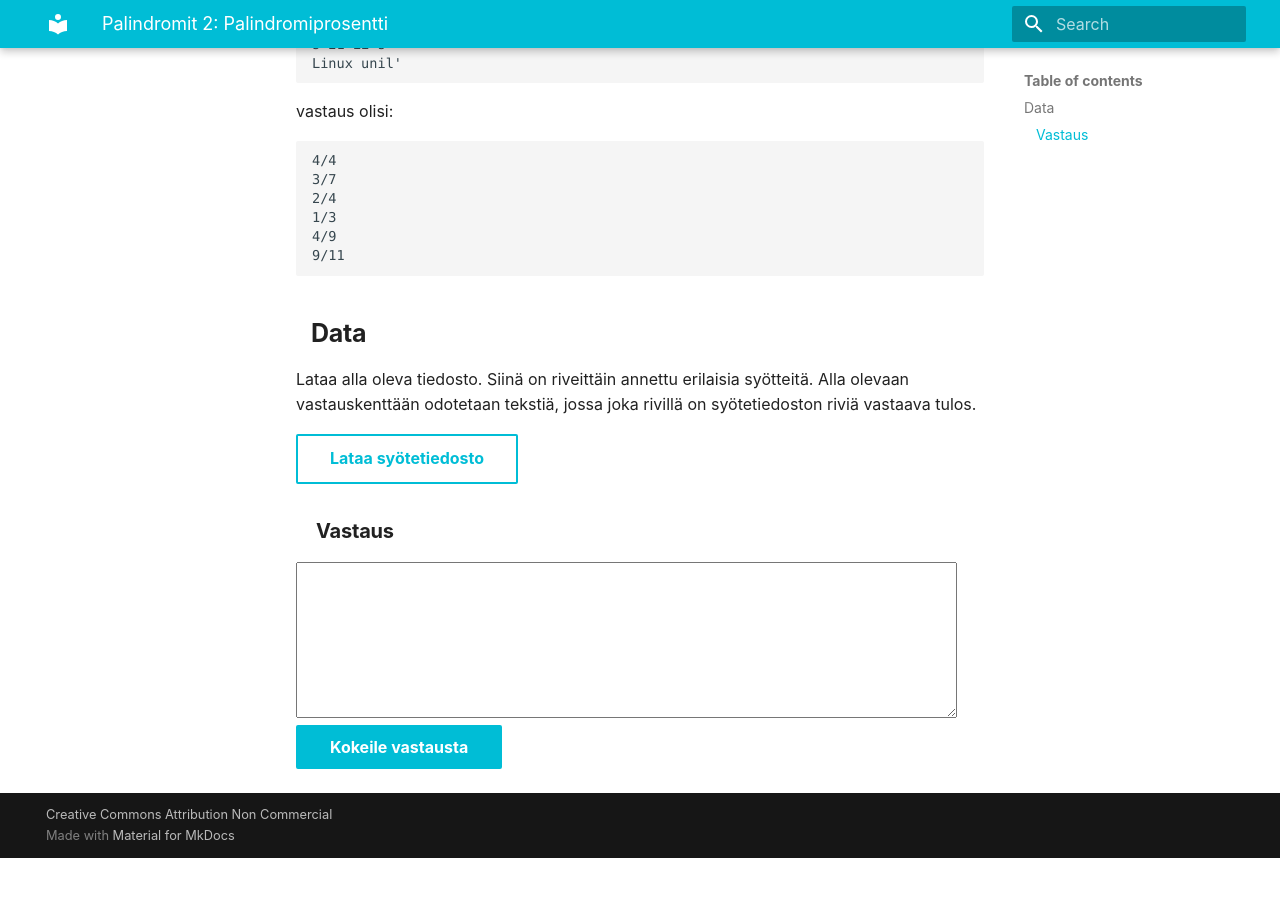
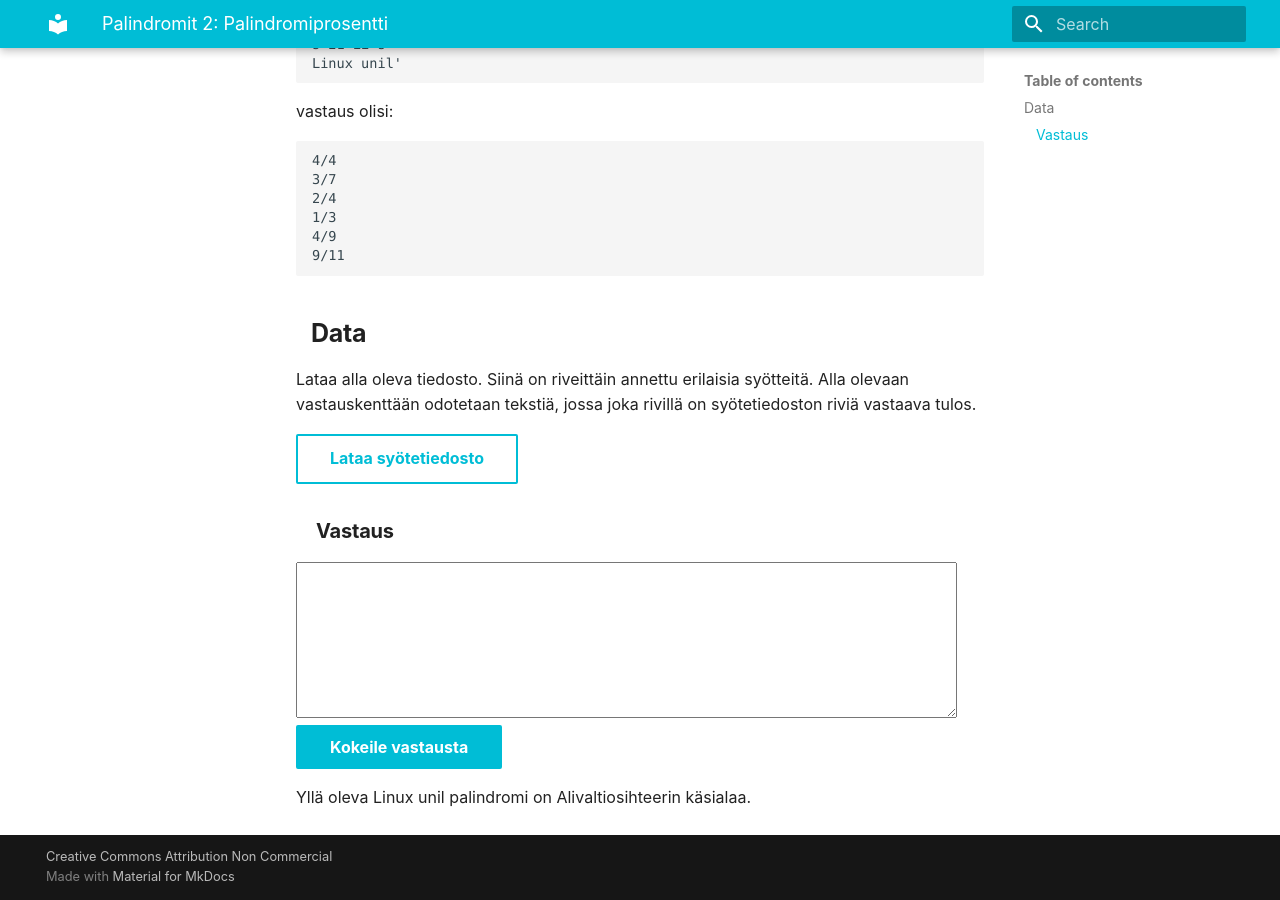
Before and after one commit to JoniMatias/jonimatias.github.io, an MkDocs documentation site: the page built from docs/koodi/haasteet/palindromi2.md, in a window 1280 px wide and 900 px high, scrolled down 1029 px. Built offline with MkDocs 1.6.1 and Material for MkDocs 9.7.7, drawn with Linux system fonts in a browser that asks for light colours; before the commit the page ends 1887 px from its top, so only the background shows below that.

Commit message:
Pikkupräntti lisätty Palindromitehtäviin.

```diff
--- a/docs/koodi/haasteet/palindromi2.md
+++ b/docs/koodi/haasteet/palindromi2.md
@@ -64,3 +64,8 @@ Lataa alla oleva tiedosto. Siinä on riveittäin annettu erilaisia syötteitä.
     <div style="display: none;" id="tehtavatiedosto">../../syotteet/palindromi_input.txt</div>
     <div style="text_color: red" id="virhelista"></div>
 </div>
+
+
+<div markdown class="pikkuprantti">
+Yllä oleva Linux unil palindromi on Alivaltiosihteerin käsialaa.
+</div>
```
Also changed, not shown: docs/koodi/haasteet/palindromi.md (+4 -0 lines).
